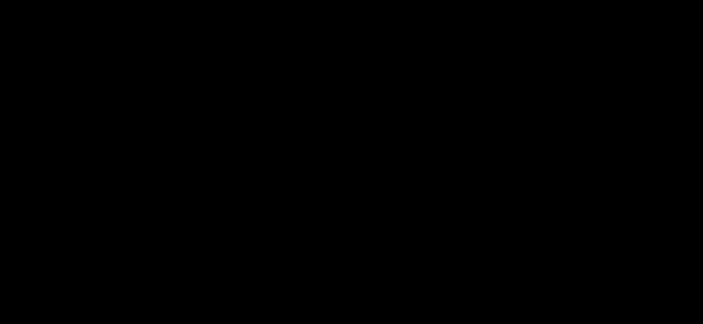
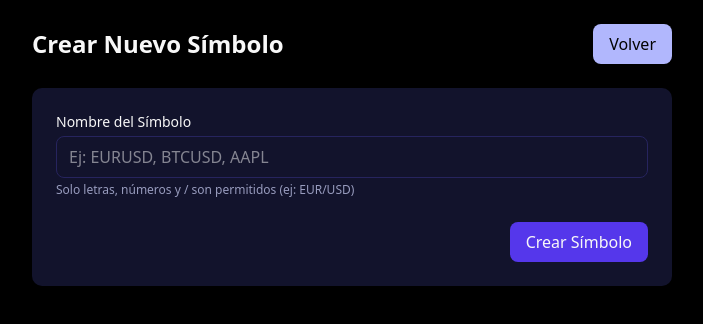
Before and after one commit to ANGdesarrollo/trading_dashboard_control_frontend, a Next.js app: page /symbol/create in a window 1280 px wide. Shown: the top 324 px of the page, without its empty margins (288-991 px from the left). Built offline with nearby package versions, Linux system fonts and the light colour scheme; no server answers.

Commit message:
feat: update symbol entity

```diff
--- a/src/features/symbol/molecules/SymbolTable.tsx
+++ b/src/features/symbol/molecules/SymbolTable.tsx
@@ -8,17 +8,15 @@
     TableHeader,
     TableRow
 } from "@/features/shared/organisms/Table";
-import {Symbol, SymbolDto, UpdateSymbolDto} from "@/features/shared/interfaces";
+import {Symbol} from "@/features/shared/interfaces";
 import {formatDate} from "@/lib/utils";
 import React, {useState} from "react";
-import {CreateSymbolForm} from "@/features/symbol/molecules/SymbolCreateForm";
-import {symbolRepository} from "@/features/shared/repositories";
 import { Dialog } from "@radix-ui/react-dialog";
-import {DialogContent, DialogHeader, DialogTitle} from "@/features/shared/molecules/Dialog";
-import {UpdateSymbolForm} from "@/features/symbol/molecules/SymbolUpdateForm";
 import {SymbolDeleteConfirmation} from "@/features/symbol/molecules/SymbolDeleteConfirmation";
 import styles from './symbol-table.module.css';
 import {tag} from "@/features/shared/actions/revalidate";
+import {symbolRepository} from "@/features/shared/repositories";
+import {useRouter} from "next/navigation";
 
 interface Props {
     symbols: Symbol[];
@@ -26,54 +24,10 @@
 
 export const SymbolTable = ({symbols}: Props) => {
     const [isLoading, setIsLoading] = useState(false);
-    const [isCreateOpen, setIsCreateOpen] = useState(false);
-    const [isUpdateOpen, setIsUpdateOpen] = useState(false);
     const [isDeleteOpen, setIsDeleteOpen] = useState(false);
     const [selectedSymbol, setSelectedSymbol] = useState<Symbol | null>(null);
     const [error, setError] = useState<string | null>(null);
-
-    const handleCreateSymbol = async (data: SymbolDto) => {
-        setIsLoading(true);
-        setError(null);
-
-        try {
-            const result = await symbolRepository.create(data);
-
-            if (result.success) {
-                await tag('symbol')
-                setIsCreateOpen(false);
-            } else {
-                setError(result.error.message);
-            }
-        } catch (err) {
-            setError('Error al crear el símbolo. Intente nuevamente.');
-            console.error('Error creating symbol:', err);
-        } finally {
-            setIsLoading(false);
-        }
-    };
-
-    const handleUpdateSymbol = async (id: string, data: UpdateSymbolDto) => {
-        setIsLoading(true);
-        setError(null);
-
-        try {
-            const result = await symbolRepository.update(id, data);
-
-            if (result.success) {
-                await tag('symbol')
-                setIsUpdateOpen(false);
-                setSelectedSymbol(null);
-            } else {
-                setError(result.error.message);
-            }
-        } catch (err) {
-            setError('Error al actualizar el símbolo. Intente nuevamente.');
-            console.error('Error updating symbol:', err);
-        } finally {
-            setIsLoading(false);
-        }
-    };
+    const router = useRouter();
 
     const handleDeleteSymbol = async (id: string) => {
         setIsLoading(true);
@@ -97,11 +51,6 @@
         }
     };
 
-    const openUpdateDialog = (symbol: Symbol) => {
-        setSelectedSymbol(symbol);
-        setIsUpdateOpen(true);
-    };
-
     const openDeleteDialog = (symbol: Symbol) => {
         setSelectedSymbol(symbol);
         setIsDeleteOpen(true);
@@ -113,42 +62,11 @@
                 <h1 className={styles.title}>Símbolos</h1>
                 <button
                     className={styles.createButton}
-                    onClick={() => setIsCreateOpen(true)}
+                    onClick={() => router.push('/symbol/create')}
                 >
                     Crear Símbolo
                 </button>
             </div>
-
-            {/* Create Symbol Dialog */}
-            <Dialog open={isCreateOpen} onOpenChange={setIsCreateOpen}>
-                <DialogContent className={styles.dialogWidth}>
-                    <DialogHeader>
-                        <DialogTitle>Crear Nuevo Símbolo</DialogTitle>
-                    </DialogHeader>
-                    <CreateSymbolForm
-                        onSubmit={handleCreateSymbol}
-                        isLoading={isLoading}
-                        errorMessage={error}
-                    />
-                </DialogContent>
-            </Dialog>
-
-            {/* Update Symbol Dialog */}
-            <Dialog open={isUpdateOpen} onOpenChange={setIsUpdateOpen}>
-                {selectedSymbol && (
-                    <DialogContent className={styles.dialogWidth}>
-                        <DialogHeader>
-                            <DialogTitle>Actualizar Símbolo</DialogTitle>
-                        </DialogHeader>
-                        <UpdateSymbolForm
-                            symbol={selectedSymbol}
-                            onSubmit={handleUpdateSymbol}
-                            isLoading={isLoading}
-                            errorMessage={error}
-                        />
-                    </DialogContent>
-                )}
-            </Dialog>
 
             {/* Delete Symbol Dialog */}
             <Dialog open={isDeleteOpen} onOpenChange={setIsDeleteOpen}>
@@ -193,7 +111,7 @@
                                             <button
                                                 className={styles.editButton}
                                                 aria-label="Editar"
-                                                onClick={() => openUpdateDialog(symbol)}
+                                                onClick={() => router.push(`/symbol/update?id=${symbol.id}`)}
                                             >
                                                 Editar
                                             </button>
--- /dev/null
+++ b/src/features/symbol/molecules/UpdateSymbolFormContainer.tsx
@@ -0,0 +1,58 @@
+'use client';
+
+import React, { useState } from 'react';
+import { useRouter } from 'next/navigation';
+import { UpdateSymbolForm } from "@/features/symbol/molecules/SymbolUpdateForm";
+import { symbolRepository } from "@/features/shared/repositories";
+import { Symbol, UpdateSymbolDto } from "@/features/shared/interfaces";
+import { tag } from "@/features/shared/actions/revalidate";
+
+interface Props {
+    symbol: Symbol;
+}
+
+export const UpdateSymbolFormContainer: React.FC<Props> = ({ symbol }) => {
+    const [isLoading, setIsLoading] = useState(false);
+    const [error, setError] = useState<string | null>(null);
+    const router = useRouter();
+
+    const handleUpdateSymbol = async (id: string, data: UpdateSymbolDto) => {
+        setIsLoading(true);
+        setError(null);
+
+        try {
+            const result = await symbolRepository.update(id, data);
+
+            if (result.success) {
+                await tag('symbol');
+                router.push('/symbol');
+            } else {
+                setError(result.error.message);
+            }
+        } catch (err) {
+            setError('Error al actualizar el símbolo. Intente nuevamente.');
+            console.error('Error updating symbol:', err);
+        } finally {
+            setIsLoading(false);
+        }
+    };
+
+    return (
+        <>
+            <UpdateSymbolForm
+                symbol={symbol}
+                onSubmit={handleUpdateSymbol}
+                isLoading={isLoading}
+                errorMessage={error}
+            />
+            <div className="mt-4 flex justify-start">
+                <button
+                    className="bg-secondary text-secondary-foreground px-4 py-2 rounded-md hover:bg-secondary/90 transition-colors"
+                    onClick={() => router.push('/symbol')}
+                >
+                    Volver
+                </button>
+            </div>
+        </>
+    );
+};
--- a/src/features/symbol/molecules/symbol-table.module.css
+++ b/src/features/symbol/molecules/symbol-table.module.css
@@ -1,7 +1,7 @@
 @reference '../../../app/globals.css';
 
 .container {
-    @apply mx-auto py-6;
+    @apply container mx-auto py-6;
 }
 
 .header {
@@ -13,7 +13,7 @@
 }
 
 .createButton {
-    @apply bg-primary text-[var(--color-primary-foreground)] px-4 py-2 rounded-md;
+    @apply bg-primary text-[var(--color-primary-foreground)] px-4 py-2 rounded-md hover:bg-primary/90 transition-colors;
 }
 
 .tableContainer {
@@ -41,11 +41,11 @@
 }
 
 .editButton {
-    @apply bg-accent text-[var(--color-accent-foreground)] p-2 rounded-md;
+    @apply bg-accent text-[var(--color-accent-foreground)] p-2 rounded-md hover:bg-accent/90 transition-colors;
 }
 
 .deleteButton {
-    @apply bg-destructive text-[var(--color-destructive-foreground)] p-2 rounded-md;
+    @apply bg-destructive text-[var(--color-destructive-foreground)] p-2 rounded-md hover:bg-destructive/90 transition-colors;
 }
 
 .dialogWidth {
--- a/src/features/symbol/template/SymbolCreateTemplate.tsx
+++ b/src/features/symbol/template/SymbolCreateTemplate.tsx
@@ -1,5 +1,57 @@
+'use client';
+
+import React, { useState } from 'react';
+import { useRouter } from 'next/navigation';
+import { CreateSymbolForm } from "@/features/symbol/molecules/SymbolCreateForm";
+import { symbolRepository } from "@/features/shared/repositories";
+import { SymbolDto } from "@/features/shared/interfaces";
+import { tag } from "@/features/shared/actions/revalidate";
+import styles from './symbol-create-template.module.css';
+
 export const SymbolCreateTemplate = () => {
-    return(
-        <></>
-    )
+    const [isLoading, setIsLoading] = useState(false);
+    const [error, setError] = useState<string | null>(null);
+    const router = useRouter();
+
+    const handleCreateSymbol = async (data: SymbolDto) => {
+        setIsLoading(true);
+        setError(null);
+
+        try {
+            const result = await symbolRepository.create(data);
+
+            if (result.success) {
+                await tag('symbol');
+                router.push('/symbol');
+            } else {
+                setError(result.error.message);
+            }
+        } catch (err) {
+            setError('Error al crear el símbolo. Intente nuevamente.');
+            console.error('Error creating symbol:', err);
+        } finally {
+            setIsLoading(false);
+        }
+    };
+
+    return (
+        <div className={styles.container}>
+            <div className={styles.header}>
+                <h1 className={styles.title}>Crear Nuevo Símbolo</h1>
+                <button
+                    className={styles.backButton}
+                    onClick={() => router.push('/symbol')}
+                >
+                    Volver
+                </button>
+            </div>
+            <div className={styles.formContainer}>
+                <CreateSymbolForm
+                    onSubmit={handleCreateSymbol}
+                    isLoading={isLoading}
+                    errorMessage={error}
+                />
+            </div>
+        </div>
+    );
 }
--- a/src/features/symbol/template/SymbolUpdateTemplate.tsx
+++ b/src/features/symbol/template/SymbolUpdateTemplate.tsx
@@ -1,12 +1,37 @@
-import {symbolRepository} from "@/features/shared/repositories";
+import React from 'react';
+import { symbolRepository } from "@/features/shared/repositories";
+import styles from './symbol-update-template.module.css';
+import {UpdateSymbolFormContainer} from "@/features/symbol/molecules/UpdateSymbolFormContainer";
 
 interface Props {
     id: string;
 }
 
 export const SymbolUpdateTemplate = async ({ id }: Props) => {
-    const symbol = await symbolRepository.getById(id);
-    return(
-        <></>
-    )
+    const result = await symbolRepository.getById(id);
+    const symbol = result.success ? result.data : null;
+    const errorMessage = result.success ? null : result.error.message;
+
+    return (
+        <div className={styles.container}>
+            <div className={styles.header}>
+                <h1 className={styles.title}>Actualizar Símbolo</h1>
+            </div>
+            <div className={styles.formContainer}>
+                {errorMessage && !symbol && (
+                    <div className={styles.errorMessage}>
+                        {errorMessage}
+                    </div>
+                )}
+
+                {symbol ? (
+                    <UpdateSymbolFormContainer symbol={symbol} />
+                ) : !errorMessage && (
+                    <div className={styles.errorMessage}>
+                        Símbolo no encontrado
+                    </div>
+                )}
+            </div>
+        </div>
+    );
 }
--- /dev/null
+++ b/src/features/symbol/template/symbol-create-template.module.css
@@ -0,0 +1,21 @@
+@reference '../../../app/globals.css';
+
+.container {
+    @apply max-w-2xl mx-auto py-6 px-4;
+}
+
+.header {
+    @apply flex justify-between items-center mb-6;
+}
+
+.title {
+    @apply text-2xl font-bold;
+}
+
+.backButton {
+    @apply bg-secondary text-secondary-foreground px-4 py-2 rounded-md hover:bg-secondary/90 transition-colors;
+}
+
+.formContainer {
+    @apply bg-card p-6 rounded-lg shadow-sm;
+}
--- /dev/null
+++ b/src/features/symbol/template/symbol-update-template.module.css
@@ -0,0 +1,37 @@
+@reference '../../../app/globals.css';
+
+.container {
+    @apply max-w-2xl mx-auto py-6 px-4;
+}
+
+.header {
+    @apply flex justify-between items-center mb-6;
+}
+
+.title {
+    @apply text-2xl font-bold;
+}
+
+.backButton {
+    @apply bg-secondary text-secondary-foreground px-4 py-2 rounded-md hover:bg-secondary/90 transition-colors;
+}
+
+.formContainer {
+    @apply bg-card p-6 rounded-lg shadow-sm;
+}
+
+.errorMessage {
+    @apply bg-destructive/10 border border-destructive text-destructive p-3 rounded-md mb-4;
+}
+
+.loadingContainer {
+    @apply flex justify-center items-center py-12;
+}
+
+.loadingSpinner {
+    @apply flex items-center gap-2 text-muted-foreground;
+}
+
+.loadingIcon {
+    @apply animate-spin h-5 w-5;
+}
```
